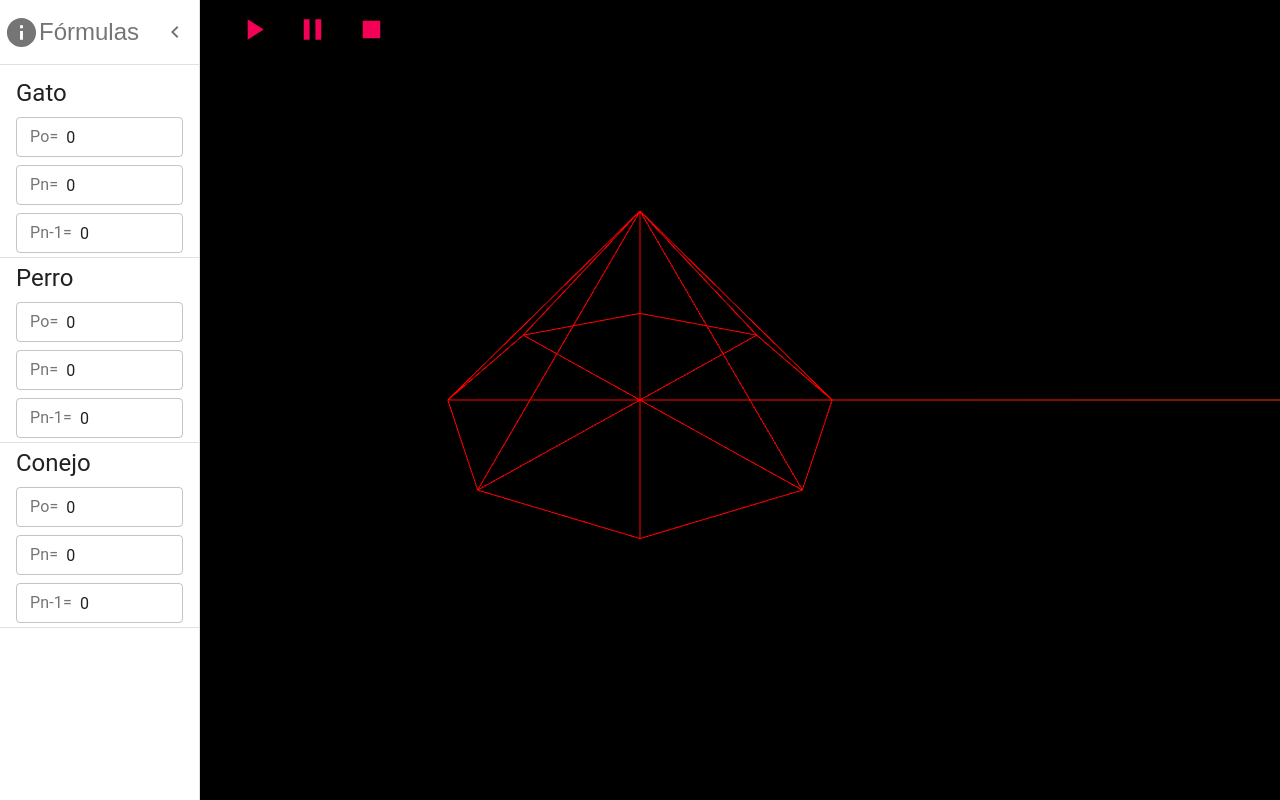
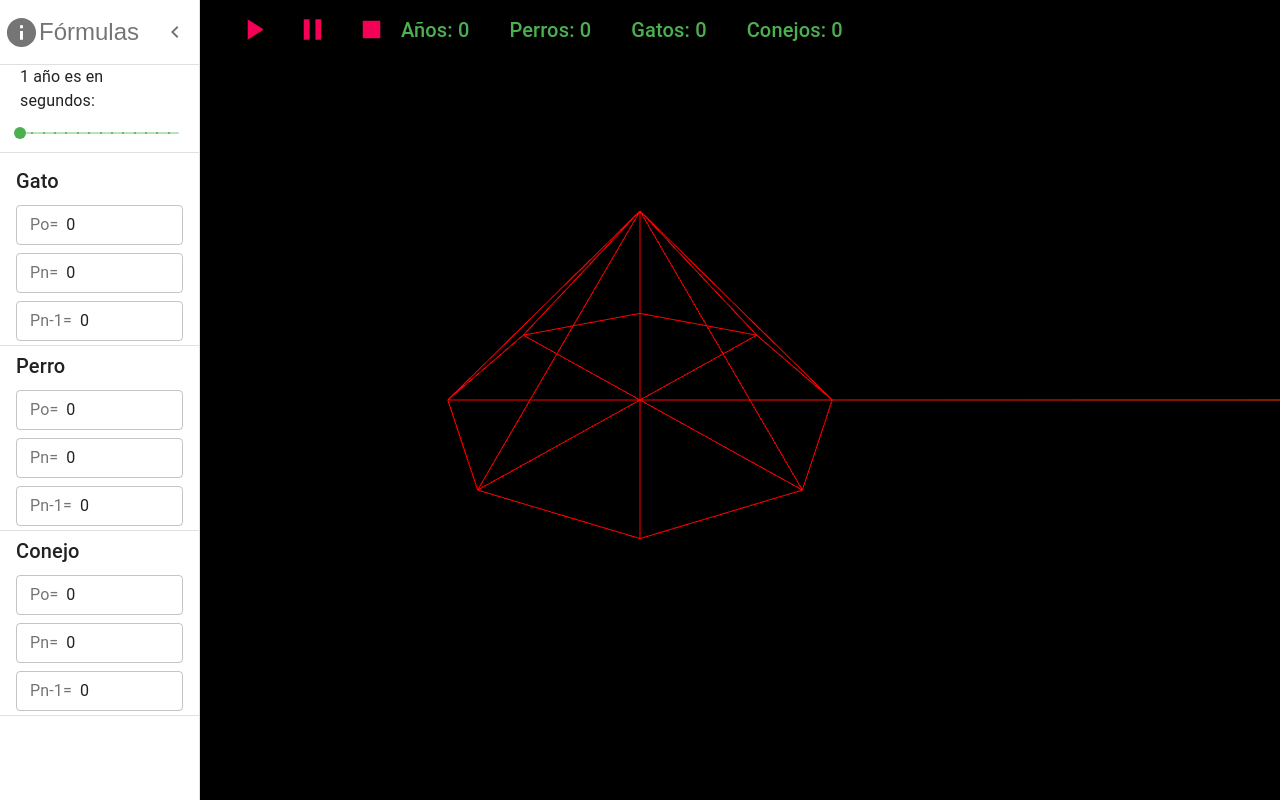
Before and after one commit to MarioBros27/exp_lab, a React (Create React App) app: page / in a window 1280 px wide. Shown: the top 800 px of the page. Built offline with nearby package versions, Linux system fonts and the light colour scheme.

Commit message:
added slider and counter

```diff
--- a/src/App.js
+++ b/src/App.js
@@ -22,6 +22,8 @@ import PauseIcon from '@material-ui/icons/Pause';
 import StopIcon from '@material-ui/icons/Stop';
 import TextField from '@material-ui/core/TextField';
 import { green } from '@material-ui/core/colors';
+import ListItemText from '@material-ui/core/ListItemText';
+import Slider from '@material-ui/core/Slider';
 
 import OutlinedInput from '@material-ui/core/OutlinedInput';
 import InputLabel from '@material-ui/core/InputLabel';
@@ -87,7 +89,40 @@ const useStyles = makeStyles((theme) => ({
     }),
     marginLeft: 0,
   },
+  slider: {
+    marginLeft: '20px',
+    marginRight: '20px'
+  },
+  title:{
+    marginLeft: '20px',
+    marginRight: '20px'
+  },
+  years:{
+    marginRight:"20px"
+  }
 }));
+const marks = [
+  {
+    value: 0.2,
+    label: '0.2',
+  },
+  {
+    value: 0.5,
+    label: '0.5',
+  },
+  {
+    value: 1,
+    label: '1',
+  },
+  {
+    value: 2,
+    label: '2',
+  },
+  {
+    value: 3,
+    label: '3',
+  }
+];
 const animals = [{
   id: 0,
   name: "Gato",
@@ -175,8 +210,17 @@ export default function App() {
             >
               < StopIcon color='secondary' fontSize='large' />
             </IconButton>
-            <Typography variant="h6" noWrap>
+            <Typography className={classes.years} color="primary" variant="h6" noWrap>
               Años: {0}
+            </Typography>
+            <Typography className={classes.title}color="primary" variant="h6" noWrap>
+              Perros: {0}
+            </Typography>
+            <Typography className={classes.title} color="primary" variant="h6" noWrap>
+              Gatos: {0}
+            </Typography>
+            <Typography className={classes.title} color="primary" variant="h6" noWrap>
+              Conejos: {0}
             </Typography>
           </Toolbar>
         </AppBar>
@@ -198,16 +242,32 @@ export default function App() {
             </IconButton>
           </div>
           <Divider />
+          <div className={classes.slider}>
+            <Typography gutterBottom>
+              1 año es en segundos:
+            </Typography>
+            <Slider
+              defaultValue={0.2}
+              step={0.2}
+              min={0.2}
+              max={3}
+              aria-labelledby="discrete-slider-custom"
+              valueLabelDisplay="auto"
+              marks
+            />
+          </div>
+          <Divider />
 
           <List key={0} dense>
             {animals.map(animal => {
               return (
                 <>
-                  <ListItem key={animal.id + 100}>
-                    <Typography variant="h5">
+                  <ListItem dense key={animal.id + 100}>
+                    <Typography variant="h6">
                       {animal.name}
                     </Typography>
                   </ListItem>
+                  {/* <ListItemText primary={animal.name}/> */}
                   <ListItem dense key={animal.id}>
                     <FormControl fullWidth variant="outlined">
                       <OutlinedInput
@@ -223,7 +283,7 @@ export default function App() {
                     </FormControl>
 
                   </ListItem>
-                  <ListItem>
+                  <ListItem dense>
                     <FormControl fullWidth variant="outlined">
                       <OutlinedInput
                         id={animal.name + "Pn"}
@@ -236,7 +296,7 @@ export default function App() {
                       />
                     </FormControl>
                   </ListItem>
-                  <ListItem>
+                  <ListItem dense>
                     <FormControl fullWidth variant="outlined">
                       <OutlinedInput
                         id={animal.name + "Pn-1"}
```
